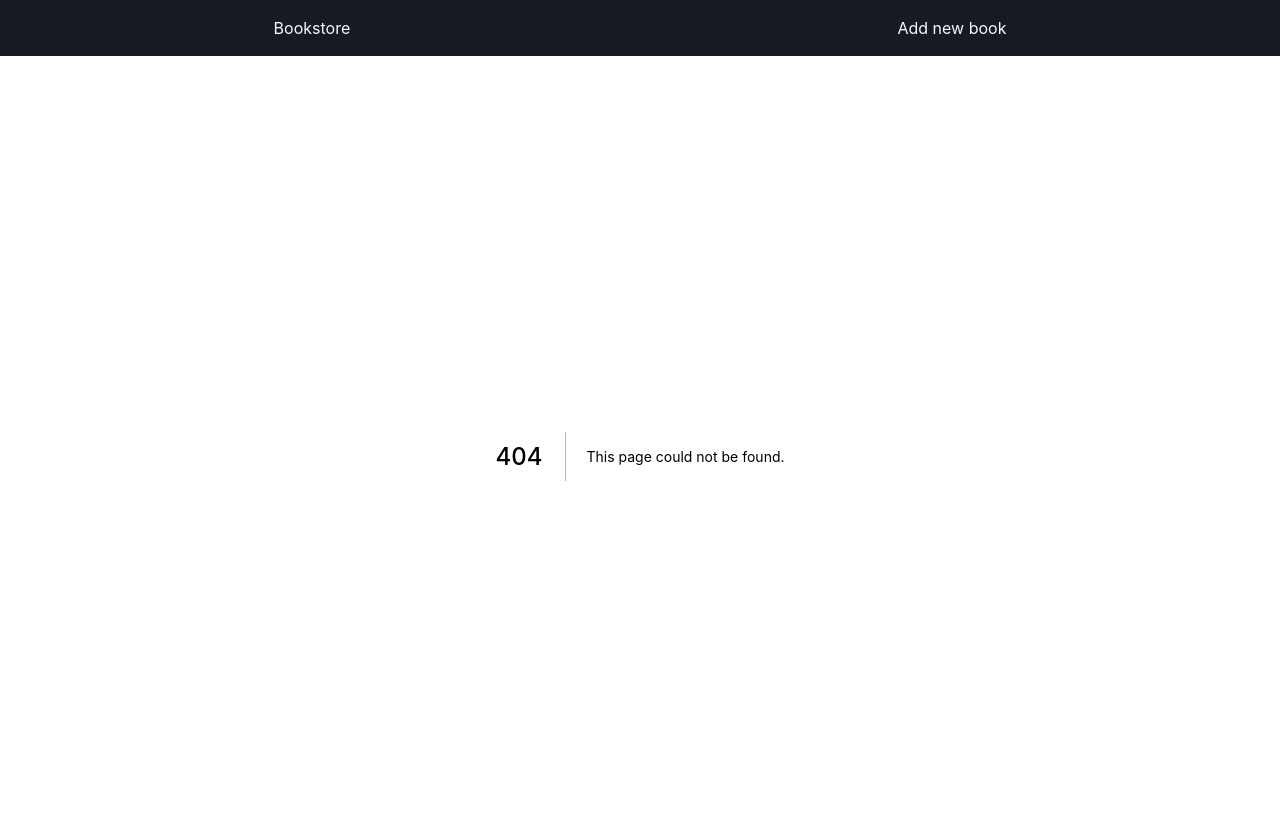
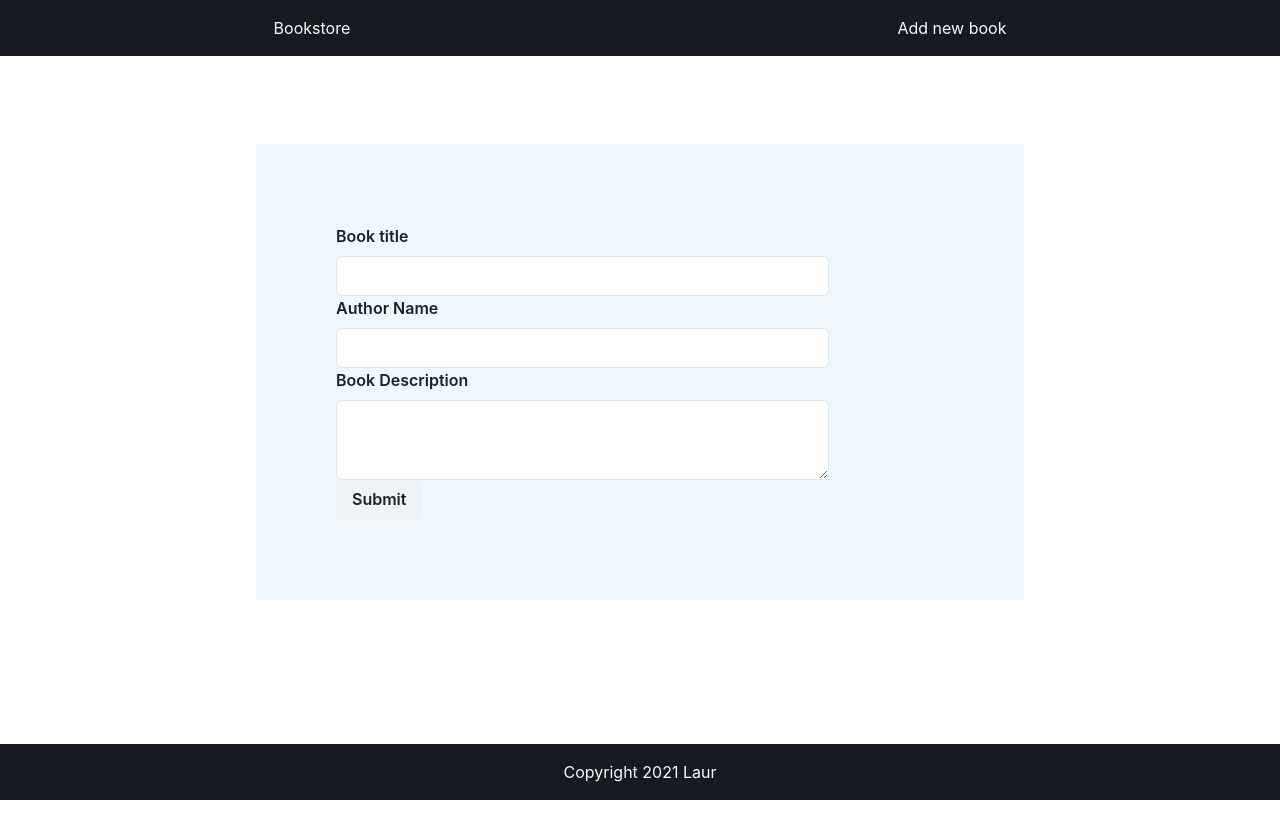
Before and after one commit to laur80/bookstore, a Next.js app: page /newBook in a window 1280 px wide. Before the commit this address had no page. Shown: the top 838 px of the page. After the commit the page ends 800 px from the top, so only its background shows below. Built offline with nearby package versions, Linux system fonts and the light colour scheme.

Commit message:
newBook page

```diff
--- /dev/null
+++ b/components/Footer.js
@@ -0,0 +1,13 @@
+import { Box,Center } from "@chakra-ui/react";
+
+const Footer = () => {
+   return (
+      <Box bg="gray.900" w="100%" p={4} color='gray.50' pos="fixed" bottom="0" left="0" zIndex={2}>
+         <Center>
+         Copyright 2021 Laur
+         </Center>
+      </Box>
+    );
+}
+
+export default Footer;
--- a/components/Navbar.js
+++ b/components/Navbar.js
@@ -3,12 +3,12 @@ import Link from 'next/link';
 
 const Navbar = () => {
    return (
-      <Box bg="gray.900" w="100%" p={4} color='gray.50'>
+      <Box bg="gray.900" w="100%" p={4} color='gray.50' pos="fixed" top="0" left="0" zIndex={2}>
          <HStack spacing={8} justify='space-around'>
-            <Link href="#">
+            <Link href="http://localhost:3000/">
                <a>Bookstore</a>
             </Link>
-            <Link href="#">
+            <Link href="http://localhost:3000/newBook">
                <a>Add new book</a>
             </Link>
          </HStack>
--- a/models/Book.js
+++ b/models/Book.js
@@ -2,6 +2,10 @@ const mongoose= require('mongoose');
 
 const bookSchema = new mongoose.Schema({
    title:{
+      type: String,
+      required:true
+   },
+   author:{
       type: String,
       required:true
    },
--- a/package.json
+++ b/package.json
@@ -12,10 +12,13 @@
     "@emotion/react": "^11.1.5",
     "@emotion/styled": "^11.1.5",
     "axios": "^0.21.1",
+    "formik": "^2.2.6",
     "framer-motion": "^3.6.5",
     "mongoose": "^5.11.17",
     "next": "10.0.7",
+    "next-google-fonts": "^1.2.1",
     "react": "17.0.1",
-    "react-dom": "17.0.1"
+    "react-dom": "17.0.1",
+    "react-query": "^3.11.0"
   }
 }
--- a/pages/_app.js
+++ b/pages/_app.js
@@ -1,12 +1,28 @@
-import { ChakraProvider } from "@chakra-ui/react";
-import Navbar from '../components/Navbar'
+import { ChakraProvider, ColorModeProvider, useColorMode  } from "@chakra-ui/react";
+import Navbar from '../components/Navbar';
+import Footer from '../components/Footer';
+import {QueryClient,QueryClientProvider} from 'react-query';
+import customTheme from '../styles/theme'
 import '../styles/globals.css'
+
+const queryClient = new QueryClient();
 
 function MyApp({ Component, pageProps }) {
   return(
-     <ChakraProvider resetCSS >
-     <Navbar/>
-       <Component {...pageProps} />
+     <ChakraProvider resetCSS theme={customTheme}>
+
+     <ColorModeProvider
+        options={{
+          initialColorMode: "light",
+          useSystemColorMode: true,
+        }}
+      >
+         <QueryClientProvider client={queryClient}>
+         <Navbar/>
+            <Component {...pageProps} />
+         <Footer/>
+         </QueryClientProvider>
+      </ColorModeProvider>
      </ChakraProvider>
   )
 }
--- /dev/null
+++ b/pages/newBook.js
@@ -0,0 +1,94 @@
+import { useState, useEffect } from 'react';
+import { useRouter} from 'next/router';
+import { useFormik } from 'formik';
+import axios from 'axios';
+import { Input,FormControl, FormLabel,Textarea,Button,Center, Spinner, Stack,Form,Wrap} from "@chakra-ui/react";
+
+
+export default function newBook () {
+   const router = useRouter();
+
+   const validate = values => {
+      const errors = {}
+
+      if (!values.title) {
+         errors.title = 'Title is required';
+     }
+     if (!values.author) {
+      errors.author = 'Author is required';
+  }
+     if (!values.description) {
+      errors.description = 'Description is required';
+     }
+
+      return errors
+    }
+
+
+    const formik = useFormik({
+      initialValues: {
+        title: '',
+        author: '',
+        description: '',
+      },
+      validate,
+      onSubmit: async(values) =>{
+         const url ='http://localhost:3000/api/books';
+         await axios.post(url,values)
+         router.push("/");
+       }
+    });
+
+    return (
+       <Wrap bg='aliceblue' my='36' w='60%' mx='auto' p='5rem'>
+            <Stack mx='auto' w='80%'>
+                  <form onSubmit={formik.handleSubmit}>
+                  <FormLabel htmlFor="title">Book title</FormLabel>
+                  <Input
+                     bg='white'
+                     id="title"
+                     name="title"
+                     type="text"
+                     onChange={formik.handleChange}
+                     onBlur={formik.handleBlur}
+                     value={formik.values.title}
+                  />
+                  {formik.touched.title && formik.errors.title ? (
+                     <div>{formik.errors.title}</div>
+                  ) : null}
+
+                  <FormLabel htmlFor="author">Author Name</FormLabel>
+                  <Input
+                     bg='white'
+                     id="author"
+                     name="author"
+                     type="text"
+                     onChange={formik.handleChange}
+                     onBlur={formik.handleBlur}
+                     value={formik.values.author}
+                  />
+                  {formik.touched.author && formik.errors.author ? (
+                     <div>{formik.errors.author}</div>
+                  ) : null}
+
+                  <FormLabel htmlFor="description">Book Description</FormLabel>
+                  <Textarea
+                     py='2'
+                     bg='white'
+                     id="description"
+                     name="description"
+                     type="description"
+                     onChange={formik.handleChange}
+                     onBlur={formik.handleBlur}
+                     value={formik.values.description}
+                  />
+                  {formik.touched.description && formik.errors.description ? (
+                     <div>{formik.errors.description}</div>
+                  ) : null}
+
+                  <Button type="submit">Submit</Button>
+               </form>
+            </Stack>
+      </Wrap>
+      )
+}
--- /dev/null
+++ b/styles/theme.js
@@ -0,0 +1,80 @@
+import { extendTheme } from '@chakra-ui/react'
+import { createBreakpoints } from '@chakra-ui/theme-tools'
+import { theme as chakraTheme } from '@chakra-ui/react'
+
+const fonts = {
+   ...chakraTheme.fonts,
+   body: `Inter,-apple-system,BlinkMacSystemFont,"Segoe UI",Helvetica,Arial,sans-serif,"Apple Color Emoji","Segoe UI Emoji","Segoe UI Symbol"`,
+   heading: `Inter,-apple-system,BlinkMacSystemFont,"Segoe UI",Helvetica,Arial,sans-serif,"Apple Color Emoji","Segoe UI Emoji","Segoe UI Symbol"`
+}
+//npm install next-google-fonts si import in _document.js si insert deasupra <Head/>
+//import { ColorModeScript } from "@chakra-ui/react" in _document .js  si  atasat interior  <body/>
+//import { ChakraProvider, ColorModeProvider, useColorMode  } from "@chakra-ui/react"; in _app.js
+// import customTheme from '../styles/theme'  in _app.js
+//add in -app.js
+{/* <ChakraProvider resetCSS theme={customTheme}>
+<ColorModeProvider
+   options={{
+     initialColorMode: "light",
+     useSystemColorMode: true,
+   }}
+ >
+
+     <Component {...pageProps} />
+
+ </ColorModeProvider>
+</ChakraProvider> */}
+
+const breakpoints = createBreakpoints({
+  sm: '40em',
+  md: '52em',
+  lg: '64em',
+  xl: '80em',
+})
+//padding={[2. 4 ,6, 8]} // corespunde [sm, md, lg, xl]
+
+const overrides = {
+
+  fonts,
+  breakpoints,
+  fontWeights: {
+   normal: 300,
+   medium: 600,
+   bold: 700
+},
+  fontSizes: {
+   xs: "12px",
+   sm: "14px",
+   md: "16px",
+   lg: "18px",
+   xl: "20px",
+   "2xl": "24px",
+   "3xl": "28px",
+   "4xl": "36px",
+   "5xl": "48px",
+   "6xl": "64px",
+},
+  icons: {
+    logo: {
+      path: (
+        <svg
+          width="3000"
+          height="3163"
+          viewBox="0 0 3000 3163"
+          fill="none"
+          xmlns="http://www.w3.org/2000/svg"
+        >
+          <rect width="3000" height="3162.95" fill="none" />
+          <path
+            d="M1470.89 1448.81L2170 2488.19H820V706.392H2170L1470.89 1448.81ZM1408.21 1515.37L909.196 2045.3V2393.46H1998.84L1408.21 1515.37Z"
+            fill="currentColor"
+          />
+        </svg>
+      ),
+      viewBox: '0 0 3000 3163',
+    },
+  },
+}
+
+const customTheme = extendTheme(overrides)
+export default customTheme
```
Also changed, not shown: components/Book.js (+20 -8 lines), pages/index.js (+44 -13 lines), 2 other files (tests, documents, lock files or other folders).
